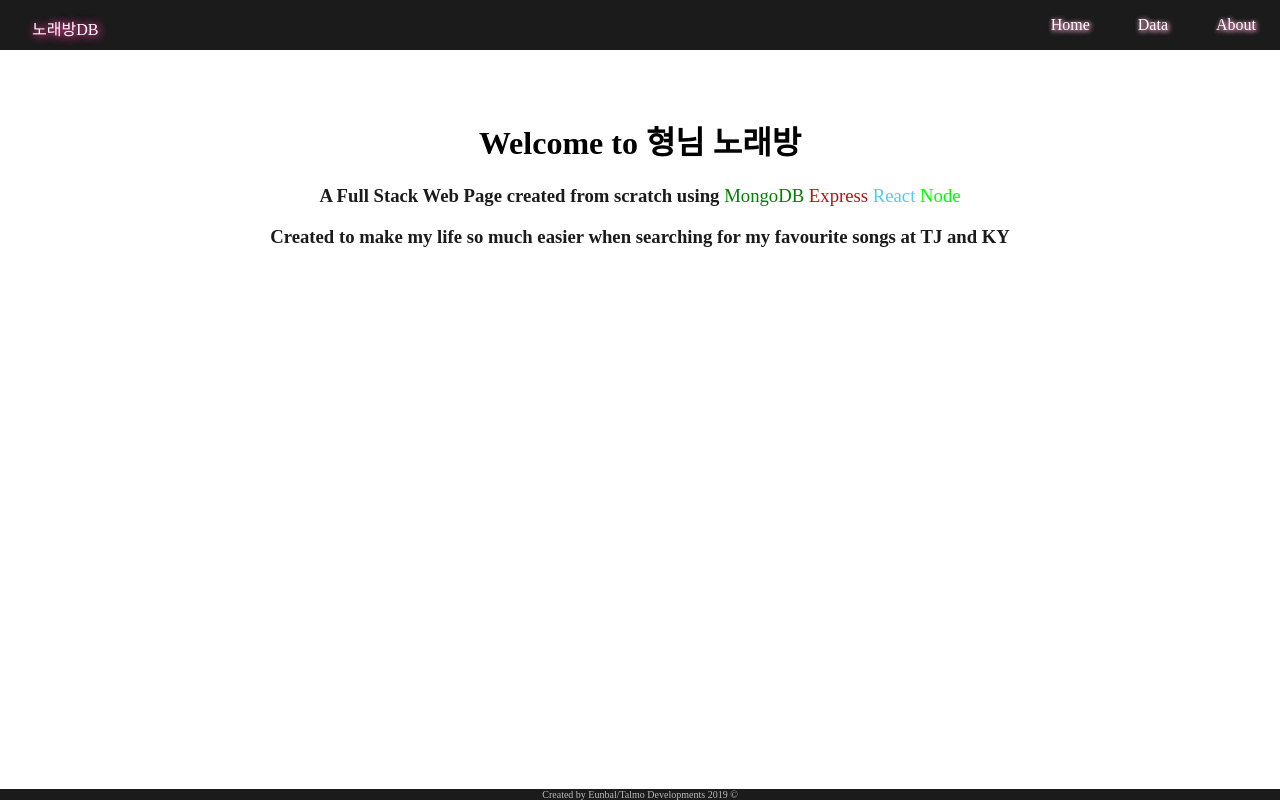
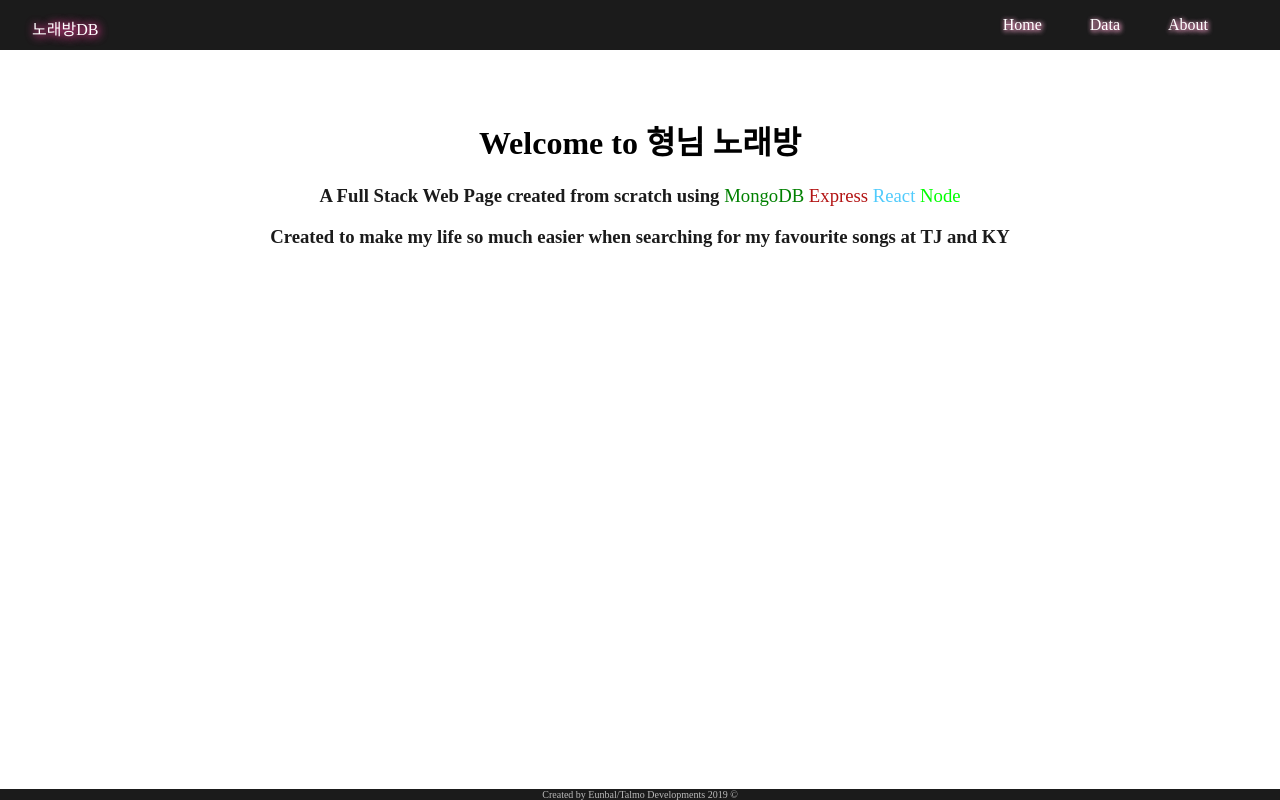
Before and after one commit to kodawarii/noraebang, a React (Create React App) app: page / in a window 1280 px wide. Built offline with nearby package versions, Linux system fonts and the light colour scheme; a web font is replaced by a local one.

Commit message:
changes for nav left and right padding

```diff
--- a/src/App.js
+++ b/src/App.js
@@ -23,6 +23,7 @@ function App() {
         <link href="https://fonts.googleapis.com/css?family=Gamja+Flower&display=swap" rel="stylesheet" />
 
         <nav className="navbar">
+          <span className="nav-padding-space-left"> </span>
           <span className="brandText">노래방DB</span>
 
           <ul className="navbar-nav">
@@ -35,6 +36,7 @@ function App() {
             <li className="nav-item">
               <Link to={'/about'} className="nav-link">About</Link>
             </li>
+            <li className="nav-padding-space-right"> </li>
           </ul>
 
 
--- a/src/components/index.component.js
+++ b/src/components/index.component.js
@@ -20,6 +20,7 @@ import './style-index.css';
  * @TODO Top Nav left and right padding for A4 document feel
  * @TODO Table headers to stay at top of page when scrolled past down it
  * @TODO Nav 'Selected' bottom-border styling
+ * @TODO Prod Page shows empty page when going to '/' page
  */
 
 export default class Index extends Component {
```
Also changed, not shown: src/App.css (+13 -0 lines).
